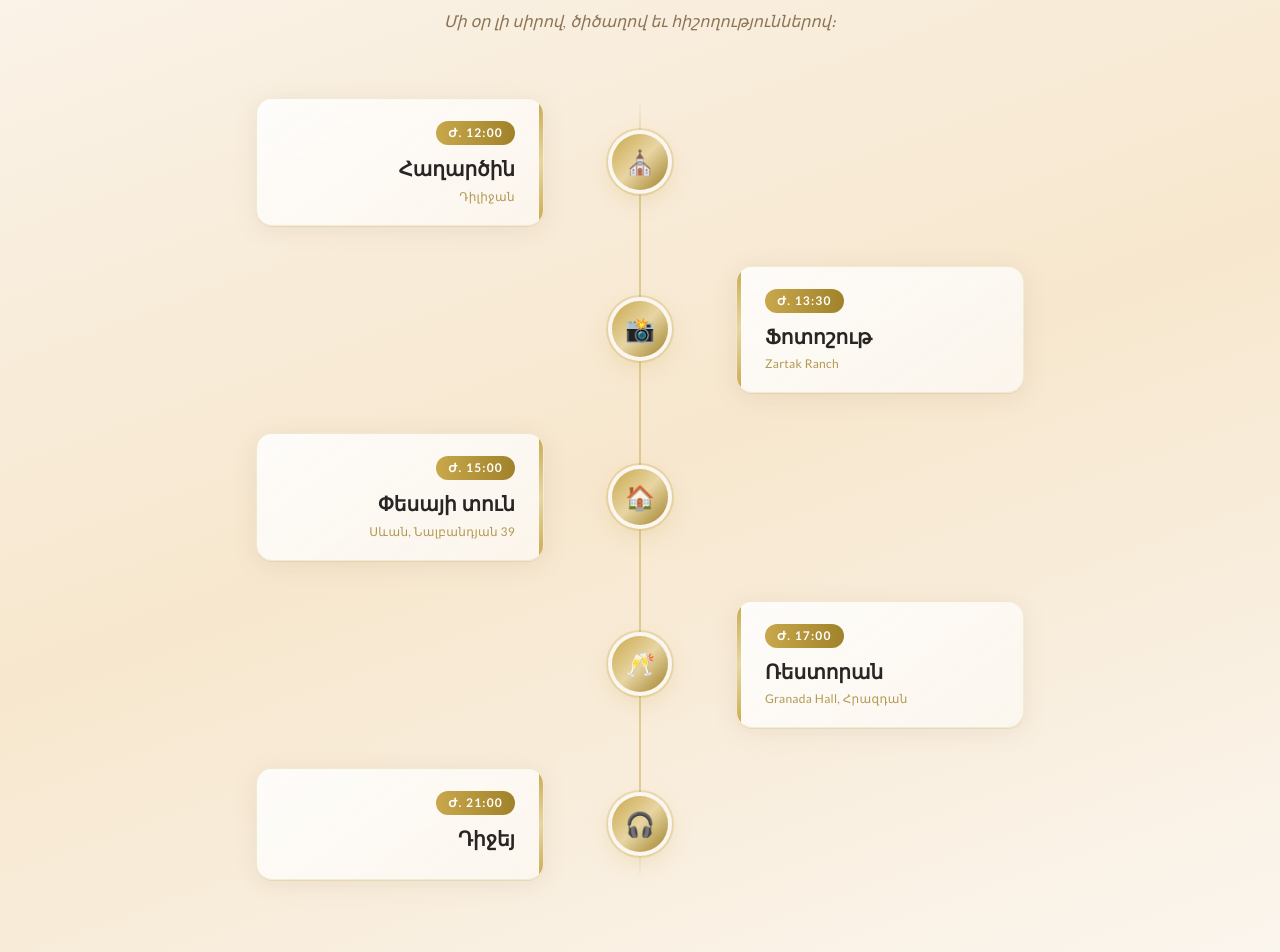
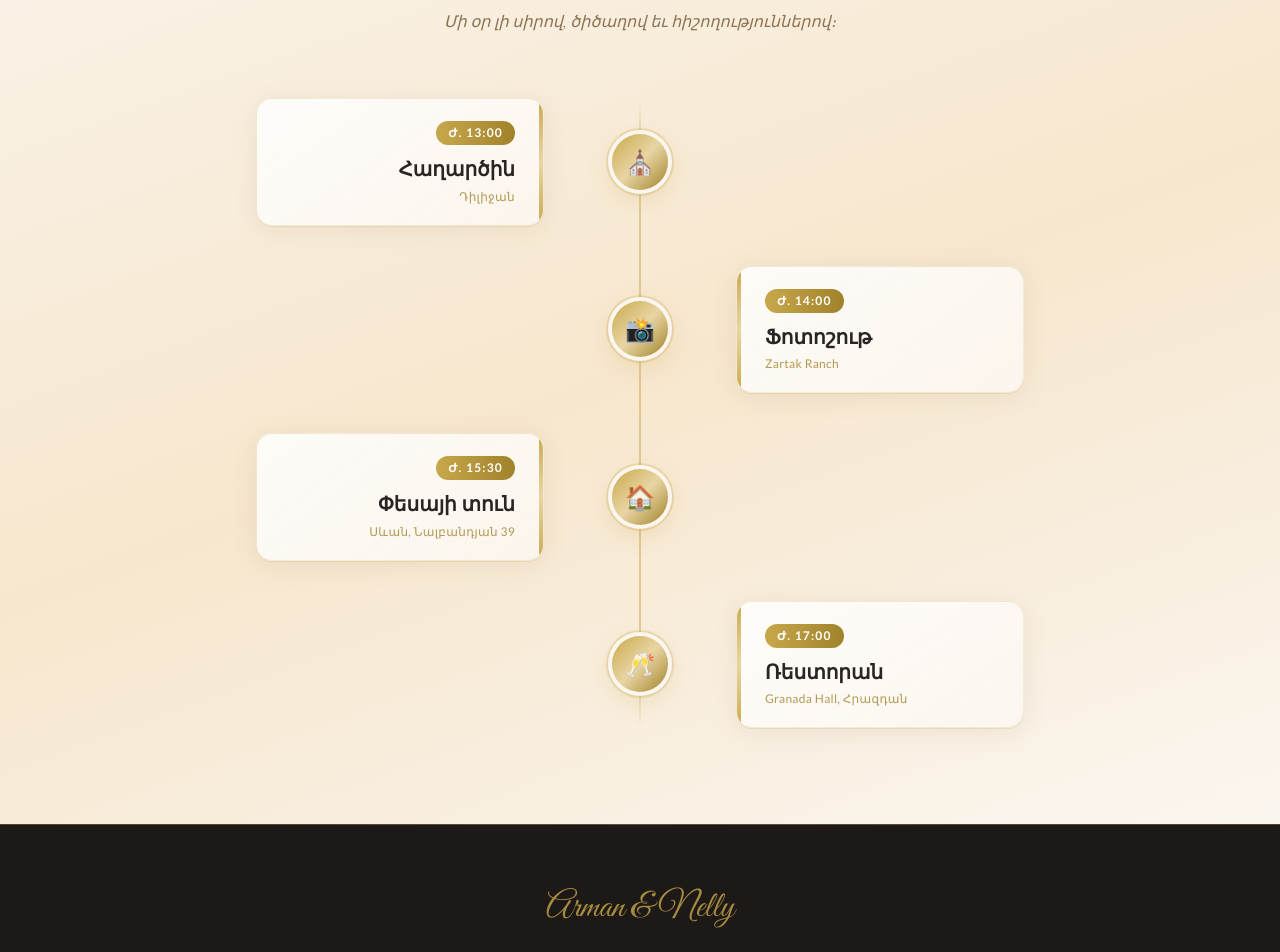
Before and after one commit to Arm0216/Wedding, a React (Vite) app: page / in a window 1280 px wide. Shown: the part 4540-5492 px from the top of the page. Built offline with nearby package versions, Linux system fonts and the light colour scheme.

Commit message:
Update timeline times and remove DJ

```diff
--- a/src/i18n/translations.ts
+++ b/src/i18n/translations.ts
@@ -47,11 +47,10 @@ export const translations = {
       title: 'Wedding Day',
       subtitle: 'A day filled with love, laughter, and memories.',
       items: [
-        { time: '12:00', title: 'Haghartsin', subtitle: 'Dilijan', icon: '⛪' },
-        { time: '13:30', title: 'Photo Shoot', subtitle: 'Zartak Ranch', icon: '📸' },
-        { time: '15:00', title: "Groom's House", subtitle: 'Sevan, Nalbandyan 39', icon: '🏠' },
+        { time: '13:00', title: 'Haghartsin', subtitle: 'Dilijan', icon: '⛪' },
+        { time: '14:00', title: 'Photo Shoot', subtitle: 'Zartak Ranch', icon: '📸' },
+        { time: '15:30', title: "Groom's House", subtitle: 'Sevan, Nalbandyan 39', icon: '🏠' },
         { time: '17:00', title: 'Restaurant', subtitle: 'Granada Hall, Hrazdan', icon: '🥂' },
-        { time: '21:00', title: 'DJ', subtitle: '', icon: '🎧' },
       ],
     },
 
@@ -169,11 +168,10 @@ export const translations = {
       title: 'Հարսանիքի Օրը',
       subtitle: 'Մի օր լի սիրով, ծիծաղով եւ հիշողություններով։',
       items: [
-        { time: 'Ժ. 12:00', title: 'Հաղարծին', subtitle: 'Դիլիջան', icon: '⛪' },
-        { time: 'Ժ. 13:30', title: 'Ֆոտոշութ', subtitle: 'Zartak Ranch', icon: '📸' },
-        { time: 'Ժ. 15:00', title: 'Փեսայի տուն', subtitle: 'Սևան, Նալբանդյան 39', icon: '🏠' },
+        { time: 'Ժ. 13:00', title: 'Հաղարծին', subtitle: 'Դիլիջան', icon: '⛪' },
+        { time: 'Ժ. 14:00', title: 'Ֆոտոշութ', subtitle: 'Zartak Ranch', icon: '📸' },
+        { time: 'Ժ. 15:30', title: 'Փեսայի տուն', subtitle: 'Սևան, Նալբանդյան 39', icon: '🏠' },
         { time: 'Ժ. 17:00', title: 'Ռեստորան', subtitle: 'Granada Hall, Հրազդան', icon: '🥂' },
-        { time: 'Ժ. 21:00', title: 'Դիջեյ', subtitle: '', icon: '🎧' },
       ],
     },
 
```
Also changed, not shown: 1 other file (tests, documents, lock files or other folders).
